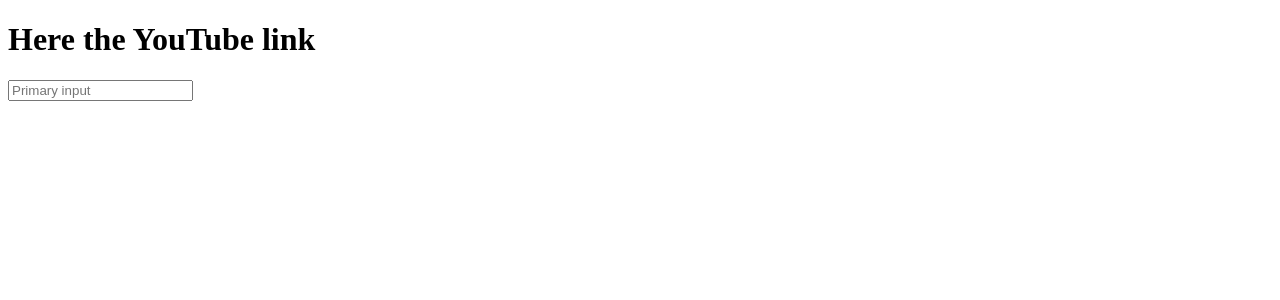
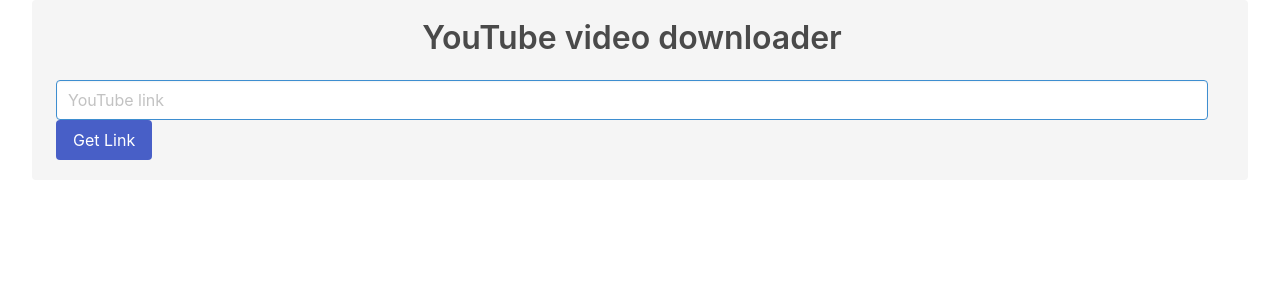
Before and after one commit to prokawsar/youtube-video-downloader, a Svelte app: page / in a window 1280 px wide. Shown: the top 300 px of the page. Built offline with nearby package versions, Linux system fonts and the light colour scheme.

Commit message:
inserted bulma in rollup, working

```diff
--- a/package.json
+++ b/package.json
@@ -15,7 +15,6 @@
     "rollup-plugin-livereload": "^1.0.0",
     "rollup-plugin-node-resolve": "^4.2.3",
     "rollup-plugin-sass": "^1.2.2",
-    "rollup-plugin-scss": "^1.0.1",
     "rollup-plugin-svelte": "^5.0.3",
     "rollup-plugin-terser": "^4.0.4",
     "sirv-cli": "^0.4.0",
@@ -25,10 +24,9 @@
     "build": "rollup -c",
     "autobuild": "rollup -c -w",
     "dev": "run-p start:dev autobuild",
-    "css-build": "node-sass --omit-source-map-url src/sass/app.scss public/css/bundle.css",
-    "css-watch": "npm run css-build -- --watch",
     "start": "sirv public",
     "start:dev": "sirv public --dev"
   },
-  "license": ""
+  "license": "",
+  "dependencies": {}
 }
--- a/rollup.config.js
+++ b/rollup.config.js
@@ -3,7 +3,7 @@
 import commonjs from 'rollup-plugin-commonjs';
 import livereload from 'rollup-plugin-livereload';
 import { terser } from 'rollup-plugin-terser';
-import scss from 'rollup-plugin-scss'
+import sass from 'rollup-plugin-sass';
 
 const production = !process.env.ROLLUP_WATCH;
 
@@ -32,9 +32,7 @@
 		// https://github.com/rollup/rollup-plugin-commonjs
 		resolve(),
 		commonjs(),
-		scss({
-			//Choose *one* of these possible "output:..." options
-			// Default behaviour is to write all styles to the bundle destination where .js is replaced by .css
+		sass({
 			output: true,
 
 			// Filename to write all styles to
@@ -43,13 +41,12 @@
 			// Callback that will be called ongenerate with two arguments:
 			// - styles: the contents of all style tags combined: 'body { color: green }'
 			// - styleNodes: an array of style objects: { filename: 'body { ... }' }
-			output: function (styles, styleNodes) {
-				writeFileSync('public/css/bundle.css', styles)
-			},
+			// output: function (styles, styleNodes) {
+			// 	writeFileSync('public/css/bundle.css', styles)
+			// },
 
-			// Disable any style output or callbacks, import as string
-			output: false,
-
+			// inserting css file into <head>
+			insert: true,
 			// Determine if node process should be terminated on error (default: false)
 			failOnError: true,
 		}),
--- a/src/components/views/SearchBar.svelte
+++ b/src/components/views/SearchBar.svelte
@@ -1,10 +1,11 @@
 
 <div>
-	<h1>Here the YouTube link</h1>
+	<h1 class="title has-text-centered">YouTube video downloader</h1>
 
 	<div class="field">
 		<div class="control">
-			<input class="input is-primary" type="text" placeholder="Primary input">
+			<input class="input is-info" type="text" placeholder="YouTube link">
+			<a class="button is-link" href="#">Get Link</a>
 		</div>
 	</div>
 
--- a/src/main.js
+++ b/src/main.js
@@ -1,3 +1,4 @@
+import './sass/app.scss';
 import App from './components/App.svelte';
 
 const app = new App({
--- a/src/sass/app.scss
+++ b/src/sass/app.scss
@@ -1,3 +1,5 @@
 @charset "utf-8";
 //bulma vars and utils
 @import "../../node_modules/bulma/bulma.sass";
+
+// can be import customs here
```
Also changed, not shown: 1 other file (tests, documents, lock files or other folders).
